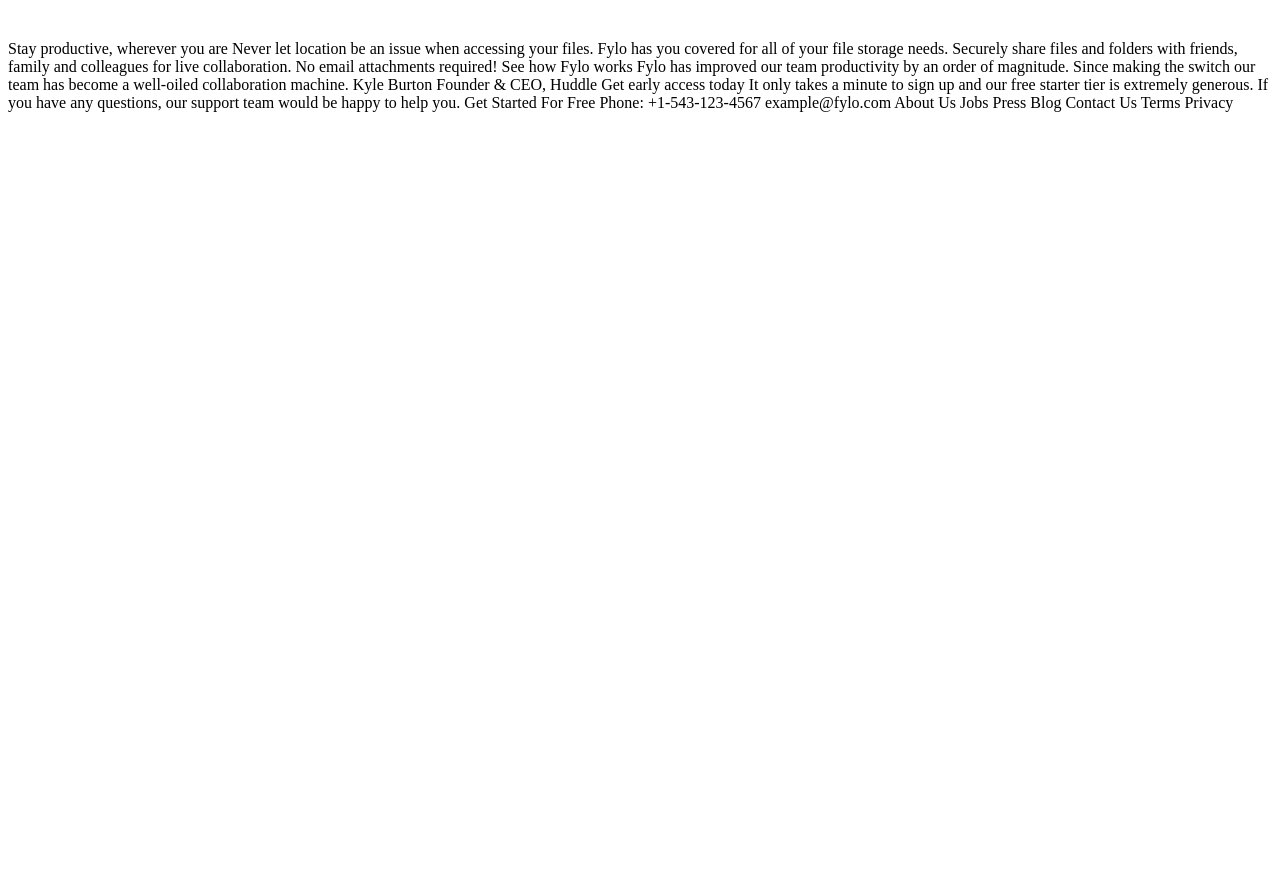
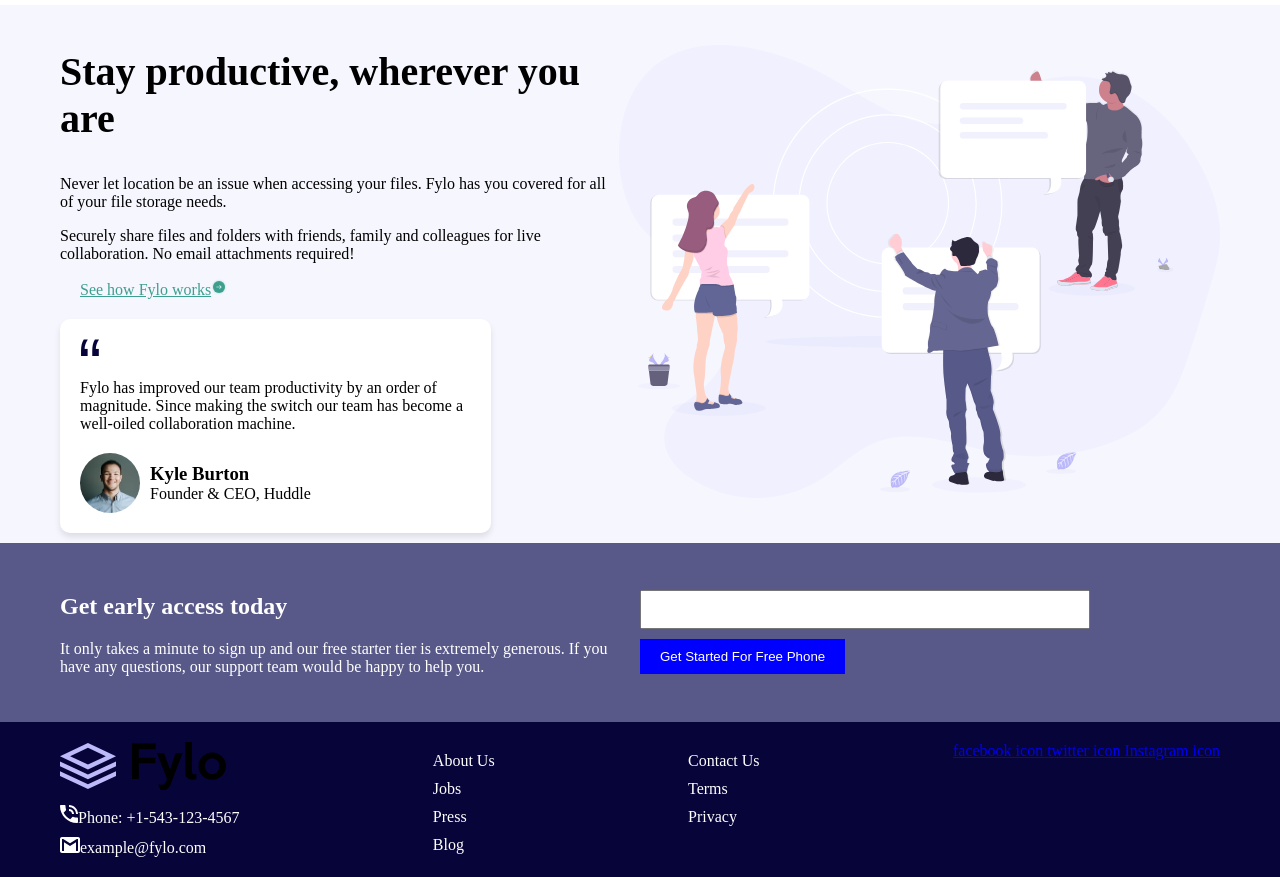
Before and after one commit to Carino-lucky/fylo-landing-page-with-two-column-layout-master, a plain HTML site: page index.html in a window 1280 px wide. Shown: the part 533-1410 px from the top of the page. Before the commit the page ends 800 px from the top, so only its background shows below. Drawn offline with Linux system fonts and the light colour scheme.

Commit message:
desktop design done

```diff
--- a/index.html
+++ b/index.html
@@ -44,24 +44,94 @@
           <img src="./images/illustration-1.svg" alt="fylo illustration-1" />
         </div>
       </section>
+      <div class="background-pattern"></div>
       <section class="productive">
         <div class="left-side">
-          <h1></h1>
+          <h1>Stay productive, wherever you are</h1>
+          <p>
+            Never let location be an issue when accessing your files. Fylo has
+            you covered for all of your file storage needs.
+          </p>
+          <p>
+            Securely share files and folders with friends, family and colleagues
+            for live collaboration. No email attachments required!
+          </p>
+          <div class="nav">
+            <nav>
+              <a href="fylo-works.html">
+                See how Fylo works<img
+                  src="./images/icon-arrow.svg"
+                  alt="icon-arrow"
+                />
+              </a>
+            </nav>
+          </div>
+          <section class="testimonial-card">
+            <img src="./images/icon-quotes.svg" alt="quotes-icon" />
+            <p>
+              Fylo has improved our team productivity by an order of magnitude.
+              Since making the switch our team has become a well-oiled
+              collaboration machine.
+            </p>
+            <div class="testimonial-author">
+              <img
+                src="./images/avatar-testimonial.jpg"
+                alt="profile-picture"
+              />
+              <div class="author-info">
+                <h3>Kyle Burton</h3>
+                <p>Founder & CEO, Huddle</p>
+                <a href="./index.html" class="testimonial"> </a>
+              </div>
+            </div>
+          </section>
+        </div>
+        <div class="right-side">
+          <img src="./images/illustration-2.svg" alt="fylo illustration-2" />
         </div>
       </section>
-      <section class="early-access"></section>
+      <section class="early-access">
+        <div class="left-side">
+          <h2>Get early access today</h2>
+          <p>
+            It only takes a minute to sign up and our free starter tier is
+            extremely generous. If you have any questions, our support team
+            would be happy to help you.
+          </p>
+        </div>
+        <form action="" class="right-side">
+          <input type="email" name="subscriber" id="subscriber" />
+          <button type="submit">Get Started For Free Phone</button>
+        </form>
+      </section>
     </main>
-
-    Stay productive, wherever you are Never let location be an issue when
-    accessing your files. Fylo has you covered for all of your file storage
-    needs. Securely share files and folders with friends, family and colleagues
-    for live collaboration. No email attachments required! See how Fylo works
-    Fylo has improved our team productivity by an order of magnitude. Since
-    making the switch our team has become a well-oiled collaboration machine.
-    Kyle Burton Founder & CEO, Huddle Get early access today It only takes a
-    minute to sign up and our free starter tier is extremely generous. If you
-    have any questions, our support team would be happy to help you. Get Started
-    For Free Phone: +1-543-123-4567 example@fylo.com About Us Jobs Press Blog
-    Contact Us Terms Privacy
+    <footer>
+      <div>
+        <img src="./images/logo.svg" alt="logo" />
+        <a href="">
+          <img src="./images/icon-phone.svg" alt="phone-icon" />Phone:
+          +1-543-123-4567
+        </a>
+        <a href="">
+          <img src="./images/icon-email.svg" alt="email-icon" />example@fylo.com
+        </a>
+      </div>
+      <div>
+        <a href="#">About Us</a>
+        <a href="#">Jobs</a>
+        <a href="#">Press</a>
+        <a href="#">Blog</a>
+      </div>
+      <div>
+        <a href="#">Contact Us</a>
+        <a href="#">Terms</a>
+        <a href="#">Privacy</a>
+      </div>
+      <div>
+        <a href="#"> facebook icon </a>
+        <a href="#"> twitter icon </a>
+        <a href="#"> Instagram icon </a>
+      </div>
+    </footer>
   </body>
 </html>
--- a/main.css
+++ b/main.css
@@ -1,3 +1,7 @@
+body {
+  margin: 0;
+}
+
 header {
   display: flex;
   justify-content: space-between;
@@ -51,3 +55,89 @@
 h1 {
   font-size: 40px;
 }
+.productive {
+  display: flex;
+  align-items: center;
+  padding: 10px 60px;
+  background-color: hsl(240, 75%, 98%);
+}
+.productive img {
+  width: 100%;
+}
+.testimonial-card img {
+  width: 20px;
+  height: 20px;
+}
+.testimonial-card {
+  background-color: white;
+  padding: 20px;
+  border-radius: 10px;
+  box-shadow: 0 4px 6px rgba(0, 0, 0, 0.1);
+  width: 70%;
+  margin-top: 20px;
+}
+.testimonial-author {
+  display: flex;
+  align-items: center;
+  margin-top: 20px;
+  gap: 10px;
+}
+
+.testimonial-author h3 {
+  margin: 0;
+}
+.testimonial-author p {
+  margin: 0;
+}
+.testimonial-author img {
+  width: 60px;
+  height: 60px;
+  border-radius: 30px;
+}
+.productive a {
+  text-decoration: underline;
+  text-decoration-color: hsl(170, 45%, 43%);
+  color: hsl(170, 45%, 43%);
+}
+.productive a:hover {
+  color: hsl(170, 45%, 43%);
+}
+.nav img {
+  max-width: fit-content;
+  min-height: fit-content;
+  float: inherit;
+}
+.nav img::after {
+  text-decoration: none;
+  max-width: max-content;
+  min-height: min-content;
+  margin-left: 50px;
+}
+.early-access {
+  background-color: hsl(238, 22%, 44%);
+  color: white;
+  padding: 30px 60px;
+  display: flex;
+  align-items: center;
+}
+.early-access > * {
+  flex: 1;
+}
+.early-access input {
+  display: block;
+  width: 70%;
+  margin-bottom: 10px;
+}
+footer {
+  display: flex;
+  justify-content: space-between;
+  padding: 20px 60px;
+  background-color: hsl(243, 87%, 12%);
+  color: white;
+}
+footer div:not(:last-child) a {
+  display: block;
+  color: inherit;
+  margin-top: 10px;
+  text-decoration: none;
+}
```
Also changed, not shown: fylo-works.html (added, +21 -0 lines).
